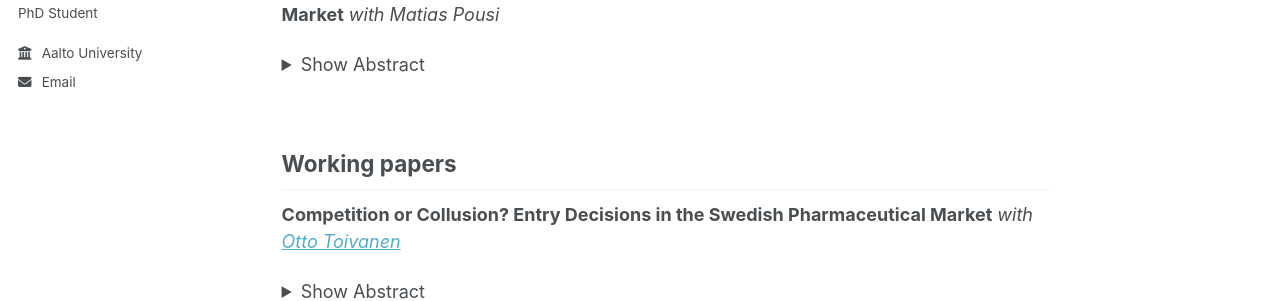
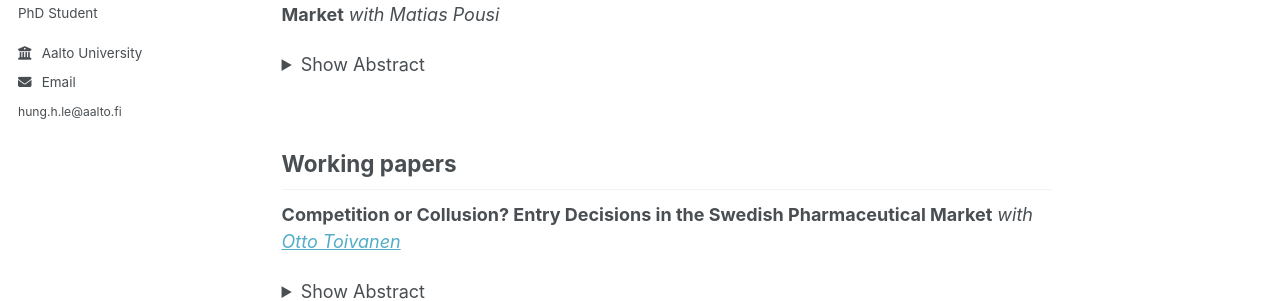
Before and after one commit to HungLeAalto/hungleaalto.github.io, a Jekyll site: the page built from _pages/about.md, in a window 1280 px wide. Shown: the part 369-670 px from the top of the page. Built offline with Jekyll 4.4.1, drawn with Linux system fonts in a browser that asks for light colours; a script bundle is joined from its source files by our own code; library files that are not in the unit come from our copies.

Commit message:
add email

```diff
--- a/_config.yml
+++ b/_config.yml
@@ -31,7 +31,7 @@ author:
   employer         : "Aalto University"
   contact          : "hung.h.le@aalto.fi"
   uri              : # URL
-  email            : "mailto:hung.h.le@aalto.fi"
+  email            : "hung.h.le@aalto.fi"
 
   # Academic websites
   academia         : # URL
--- a/_includes/author-profile.html
+++ b/_includes/author-profile.html
@@ -35,7 +35,9 @@
       {% endif %}
       {% if author.email %}
         <li><a href="mailto:{{ author.email }}"><i class="fas fa-fw fa-envelope icon-pad-right" aria-hidden="true"></i>{{ site.data.ui-text[site.locale].email_label | default: "Email" }}</a></li>
-      {% endif %}
+        <li><a href="mailto:{{ author.email }}" style="font-size: 0.9em;">{{ author.email }}</a>
+  </li>
+        {% endif %}
 
       <!-- Font Awesome and Academicons icons / Academic websites -->
       {% if author.academia %}
```
